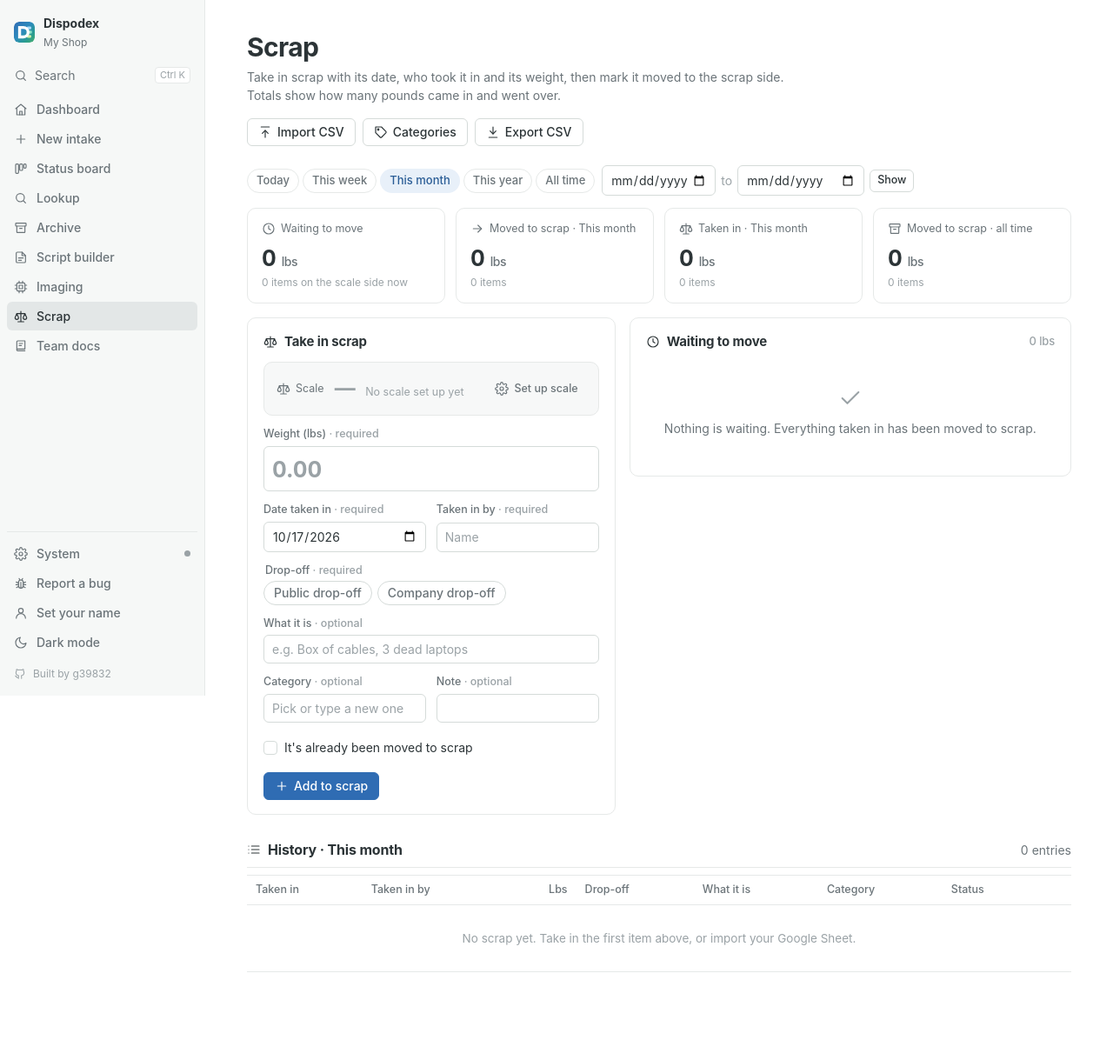
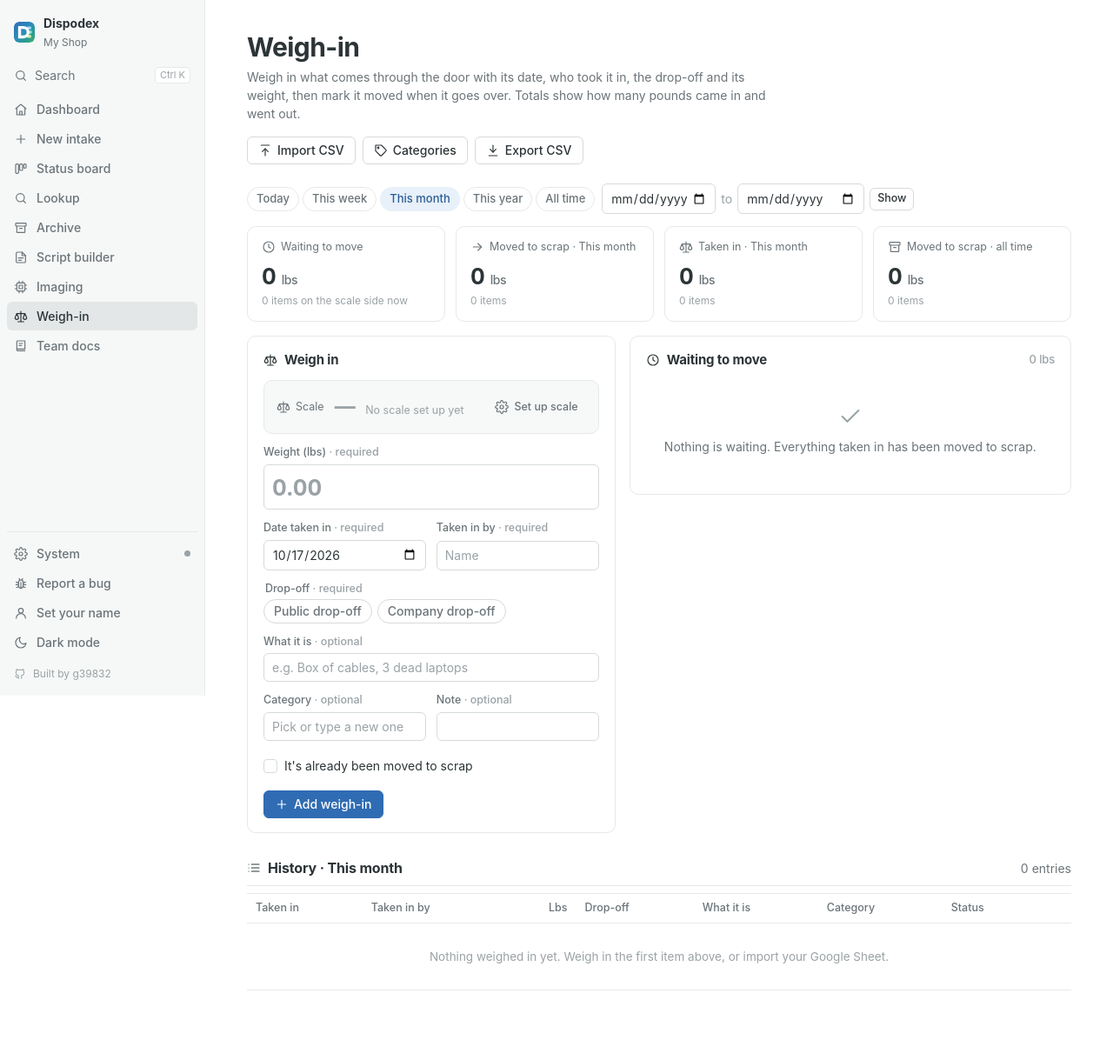
Before and after one commit to g39832/Dispodex, a Django app: page /scrap/ in a window 1280 px wide. Shown: the whole page at 87% size. Before the commit the page ends 1118 px from the top, so only its background shows below. Run offline with Django 5.2, Linux system fonts and the light colour scheme; data that the repository does not hold is empty; some libraries are stand-ins or nearby versions.

Commit message:
Rename the Scrap tab to Weigh-in
Not everything weighed goes to scrap (some goes back for review or eBay
shipping), so the sidebar tab, page titles, form and messages now say
Weigh-in. Page addresses are unchanged, so bookmarks keep working.

```diff
--- a/core/context_processors.py
+++ b/core/context_processors.py
@@ -11,7 +11,7 @@ NAV = [
     ("scripts", "Script builder", "script"),
     ("listing_images", "Listing images", "image"),
     ("imaging", "Imaging", "cpu"),
-    ("scrap", "Scrap", "scale"),
+    ("scrap", "Weigh-in", "scale"),
     ("docs", "Team docs", "book"),
 ]
 
--- a/scrap/views.py
+++ b/scrap/views.py
@@ -1,4 +1,4 @@
-"""The Scrap page: weigh things, mark them moved to the scrap side, and see how many pounds went over."""
+"""The Weigh-in page: weigh what comes in, mark it moved when it goes over, and see how many pounds that was."""
 from __future__ import annotations
 
 import csv
@@ -231,7 +231,7 @@ def _back(request, default="scrap"):
 def weigh(request):
     """Add one weighed thing to the scrap list (waiting to move, or moved straight away)."""
     if _demo():
-        messages.error(request, "Adding scrap is turned off in the demo.")
+        messages.error(request, "Weighing in is turned off in the demo.")
         return _back(request)
     # Without a saved name, the "Taken in by" box also says who is entering it.
     who = _who(request) or clean_name(request.POST.get("weighed_by", ""))
@@ -364,7 +364,7 @@ def delete(request, entry_id: int):
         messages.error(request, "Deleting is turned off in the demo.")
         return redirect("scrap_edit", entry_id=entry.pk)
     if settings.PINKSHEET["REQUIRE_LOGIN"] and not request.user.is_staff:
-        messages.error(request, "Only a staff member can delete scrap entries. Fix the weight instead, or ask staff.")
+        messages.error(request, "Only a staff member can delete weigh-ins. Fix the weight instead, or ask staff.")
         return redirect("scrap_edit", entry_id=entry.pk)
     label = str(entry)
     entry.delete()
@@ -457,7 +457,7 @@ def export_csv(request):
     entries, _ = _filtered_history(request, start, end)
     response = HttpResponse(content_type="text/csv; charset=utf-8")
     stamp = timezone.localtime().strftime("%Y-%m-%d")
-    response["Content-Disposition"] = f'attachment; filename="scrap-{stamp}.csv"'
+    response["Content-Disposition"] = f'attachment; filename="weigh-ins-{stamp}.csv"'
     response.write("﻿")  # Excel opens UTF-8 correctly with a BOM
     writer = csv.writer(response)
     writer.writerow(["Date taken in", "Taken in by", "Weight (lbs)", "Drop-off", "Company", "What it is", "Category", "Moved to scrap",
--- a/static/js/scrap.js
+++ b/static/js/scrap.js
@@ -119,8 +119,8 @@
       if (del.dataset.confirmed) return;
       e.preventDefault();
       P.confirm({
-        title: 'Delete this scrap entry?',
-        body: del.dataset.title + ' is removed from the scrap totals for everyone.',
+        title: 'Delete this weigh-in?',
+        body: del.dataset.title + ' is removed from the weigh-in totals for everyone.',
         confirmLabel: 'Delete', danger: true
       }).then(function (ok) {
         if (!ok) return;
--- a/templates/scrap/edit.html
+++ b/templates/scrap/edit.html
@@ -1,9 +1,9 @@
 {% extends "base.html" %}
 {% load static ui %}
-{% block title %}Scrap entry{% endblock %}
+{% block title %}Weigh-in entry{% endblock %}
 {% block page_class %}narrow{% endblock %}
 {% block content %}
-<div class="crumbs"><a href="{{ next|default:'/scrap/' }}">Scrap</a> <span>/</span></div>
+<div class="crumbs"><a href="{{ next|default:'/scrap/' }}">Weigh-in</a> <span>/</span></div>
 <div class="page-head">
   <div>
     <h1 class="page-title">{{ entry.weight_lbs|lbs }} lbs{% if entry.description %} · {{ entry.description }}{% endif %}</h1>
--- a/templates/scrap/scale_settings.html
+++ b/templates/scrap/scale_settings.html
@@ -3,7 +3,7 @@
 {% block title %}Scale settings{% endblock %}
 {% block page_class %}narrow{% endblock %}
 {% block content %}
-<div class="crumbs"><a href="{% url 'scrap' %}">Scrap</a> <span>/</span></div>
+<div class="crumbs"><a href="{% url 'scrap' %}">Weigh-in</a> <span>/</span></div>
 <div class="page-head">
   <div>
     <h1 class="page-title">Scale settings</h1>
--- a/templates/scrap/scrap.html
+++ b/templates/scrap/scrap.html
@@ -1,11 +1,11 @@
 {% extends "base.html" %}
 {% load static ui %}
-{% block title %}Scrap{% endblock %}
+{% block title %}Weigh-in{% endblock %}
 {% block content %}
 <div class="page-head">
   <div>
-    <h1 class="page-title">Scrap</h1>
-    <p class="page-desc">Take in scrap with its date, who took it in and its weight, then mark it moved to the scrap side. Totals show how many pounds came in and went over.</p>
+    <h1 class="page-title">Weigh-in</h1>
+    <p class="page-desc">Weigh in what comes through the door with its date, who took it in, the drop-off and its weight, then mark it moved when it goes over. Totals show how many pounds came in and went out.</p>
   </div>
   <div class="head-actions">
     <a class="btn" href="{% url 'scrap_import' %}">{% icon "upload" %} Import CSV</a>
@@ -44,9 +44,9 @@
 
 <div class="scrap-work">
   <section class="panel panel-pad scrap-take-in" aria-labelledby="take-in-title">
-    <h2 class="scrap-panel-title" id="take-in-title">{% icon "scale" %} Take in scrap</h2>
+    <h2 class="scrap-panel-title" id="take-in-title">{% icon "scale" %} Weigh in</h2>
     {% if demo %}
-      <div class="callout info">{% icon "info" %}<span>Taking in scrap is turned off in the demo.</span></div>
+      <div class="callout info">{% icon "info" %}<span>Weighing in is turned off in the demo.</span></div>
     {% else %}
     <form method="post" action="{% url 'scrap_weigh' %}" class="scrap-form" data-scrap-weigh>
       {% csrf_token %}
@@ -106,7 +106,7 @@
       </div>
       <label class="check"><input type="checkbox" name="moved_now" value="1"> It's already been moved to scrap</label>
       <div class="head-actions">
-        <button class="btn btn-primary" type="submit">{% icon "plus" %} Add to scrap</button>
+        <button class="btn btn-primary" type="submit">{% icon "plus" %} Add weigh-in</button>
       </div>
     </form>
     {% endif %}
@@ -131,7 +131,7 @@
         <li class="scrap-waiting-row">
           <label class="check"><input type="checkbox" name="entry" value="{{ entry.pk }}" data-lbs="{{ entry.weight_lbs }}" aria-label="Select {{ entry.description|default:'scrap' }}, {{ entry.weight_lbs }} lbs"></label>
           <a class="scrap-waiting-text" href="{% url 'scrap_edit' entry.pk %}?next={{ next|urlencode }}">
-            <span class="scrap-waiting-what">{{ entry.description|default:"Scrap" }}{% if entry.category %} <span class="tag">{{ entry.category.name }}</span>{% endif %}</span>
+            <span class="scrap-waiting-what">{{ entry.description|default:"Item" }}{% if entry.category %} <span class="tag">{{ entry.category.name }}</span>{% endif %}</span>
             <span class="doc-meta"><span>{% icon "calendar" %} {{ entry.weighed_at|date:"M j" }}</span><span>{% icon "user" %} {{ entry.weighed_by }}</span>{% if entry.drop_off %}<span>{{ entry.get_drop_off_display }}{% if entry.company %} · {{ entry.company }}{% endif %}</span>{% endif %}</span>
           </a>
           <span class="scrap-lbs num">{{ entry.weight_lbs|lbs }} lbs</span>
@@ -235,13 +235,13 @@
         <td>{{ entry.weighed_by }}</td>
         <td class="right num nowrap"><strong>{{ entry.weight_lbs|lbs }}</strong></td>
         <td>{% if entry.drop_off %}<span class="tag {% if entry.drop_off == 'company' %}blue{% endif %}">{% if entry.drop_off == 'company' %}Company{% else %}Public{% endif %}</span>{% if entry.company %} <span class="muted">{{ entry.company }}</span>{% endif %}{% else %}<span class="faint">—</span>{% endif %}</td>
-        <td><a href="{% url 'scrap_edit' entry.pk %}?next={{ next|urlencode }}">{{ entry.description|default:"Scrap" }}</a>{% if entry.note %} <span class="faint" title="{{ entry.note }}">· {{ entry.note|truncatechars:40 }}</span>{% endif %}</td>
+        <td><a href="{% url 'scrap_edit' entry.pk %}?next={{ next|urlencode }}">{{ entry.description|default:"Item" }}</a>{% if entry.note %} <span class="faint" title="{{ entry.note }}">· {{ entry.note|truncatechars:40 }}</span>{% endif %}</td>
         <td class="hide-sm">{% if entry.category %}<span class="tag">{{ entry.category.name }}</span>{% endif %}</td>
         <td>{% if entry.moved_at %}<span class="tag green" title="Moved {{ entry.moved_at|date:'M j, Y g:i A' }} by {{ entry.moved_by }}">Moved {{ entry.moved_at|date:"M j" }} · {{ entry.moved_by }}</span>{% else %}<span class="tag amber">Waiting</span>{% endif %}</td>
         <td class="hide-sm right"><a class="btn btn-ghost btn-sm" href="{% url 'scrap_edit' entry.pk %}?next={{ next|urlencode }}">Edit</a></td>
       </tr>
       {% empty %}
-      <tr class="empty"><td colspan="8">{% if filtered %}No entries match these filters. <a href="?{{ period_query }}#history">Show everything</a>{% elif total_entries %}Nothing was taken in or moved in this period.{% else %}No scrap yet. Take in the first item above, or import your Google Sheet.{% endif %}</td></tr>
+      <tr class="empty"><td colspan="8">{% if filtered %}No entries match these filters. <a href="?{{ period_query }}#history">Show everything</a>{% elif total_entries %}Nothing was taken in or moved in this period.{% else %}Nothing weighed in yet. Weigh in the first item above, or import your Google Sheet.{% endif %}</td></tr>
       {% endfor %}
     </tbody>
   </table></div>
```
Also changed, not shown: templates/scrap/categories.html (+4 -4 lines), templates/scrap/import.html (+4 -4 lines), tests/test_scrap.py (+7 -1 lines), README.md.
